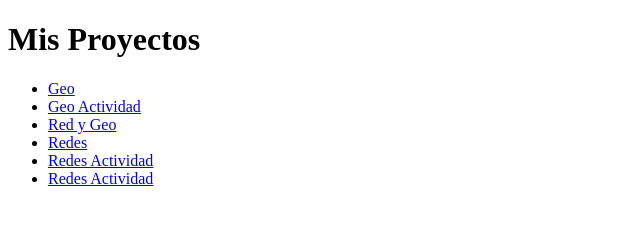
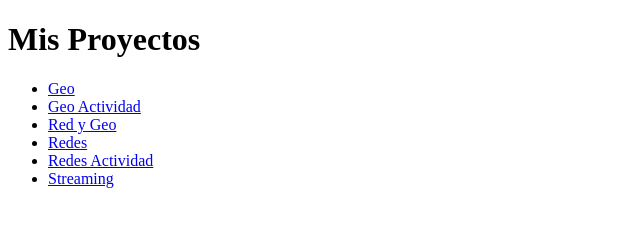
Before and after one commit to JoseAxelC/AWOS, a plain HTML site: page index.html in a window 1280 px wide. Shown: the full height of the page, 0-640 px from the left. Drawn offline with Linux system fonts and the light colour scheme.

Commit message:
Update index.html

```diff
--- a/index.html
+++ b/index.html
@@ -13,7 +13,7 @@
   <li><a href="REDYGEO.html">Red y Geo</a></li>
   <li><a href="RedS.html">Redes</a></li>
   <li><a href="RedSAct.html">Redes Actividad</a></li>
-  <li><a href="stream.html">Redes Actividad</a></li>
+  <li><a href="stream.html">Streaming</a></li>
 </ul>
 
 </body>
```
